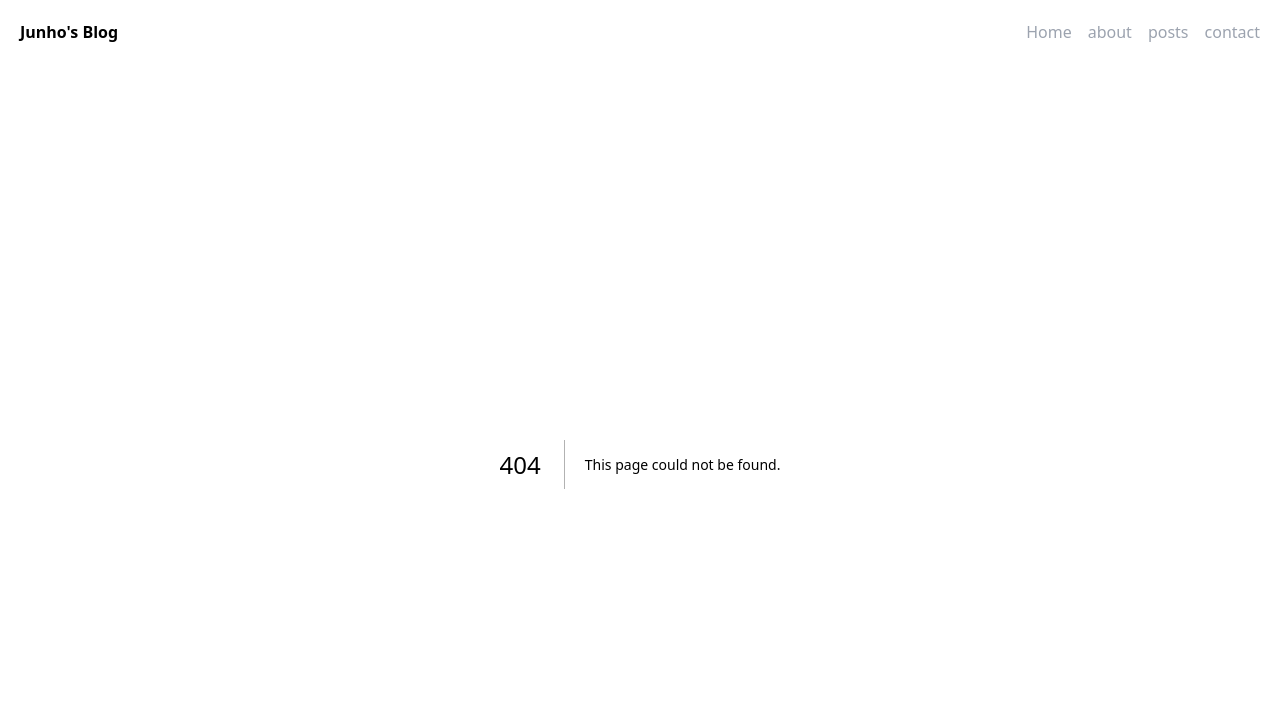
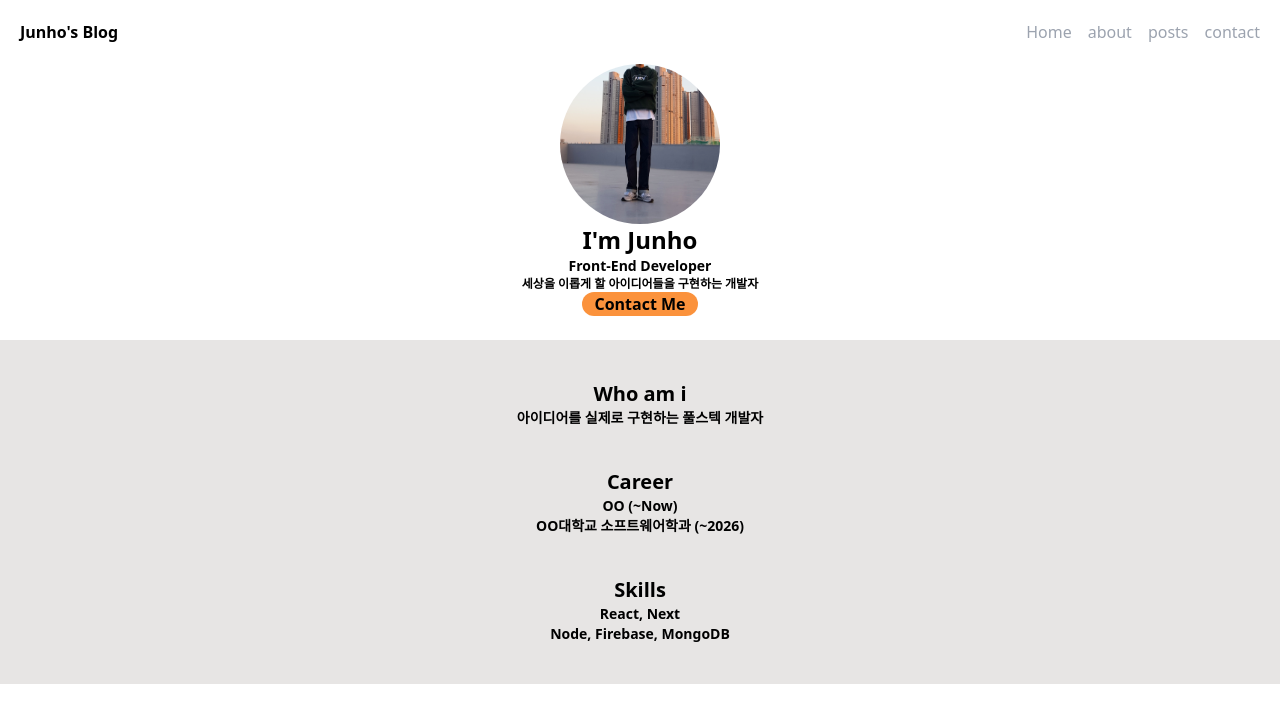
Before and after one commit to JunhOpportunity/JH-Blog, a Next.js app: page /contact in a window 1280 px wide. Before the commit this address had no page. Shown: the top 722 px of the page. Built offline with nearby package versions, Linux system fonts and the light colour scheme.

Commit message:
Add Contact Page

```diff
--- /dev/null
+++ b/src/app/contact/page.tsx
@@ -0,0 +1,47 @@
+import Image from "next/image";
+import Link from "next/link";
+import profileImage from "../../../public/images/profile.png";
+
+export default function Contact() {
+  return (
+    <>
+      <div className="flex flex-col items-center">
+        <Image
+          src={profileImage}
+          className="w-40 h-40 rounded-full"
+          alt="image"
+        />
+        <h1 className="font-bold text-2xl">I'm Junho</h1>
+        <h2 className="font-bold text-sm">Front-End Developer</h2>
+        <h3 className="font-bold text-xs">
+          세상을 이롭게 할 아이디어들을 구현하는 개발자
+        </h3>
+        <Link
+          href="contact"
+          className="rounded-full bg-orange-400 px-3 font-bold"
+        >
+          Contact Me
+        </Link>
+      </div>
+      <div className="flex flex-col justify-center text-center gap-10 mt-6 bg-stone-200 p-10">
+        <div>
+          <h1 className="font-bold text-xl">Who am i</h1>
+          <h2 className="font-bold text-sm">
+            아이디어를 실제로 구현하는 풀스텍 개발자
+          </h2>
+          <h2 className="font-bold text-sm"></h2>
+        </div>
+        <div>
+          <h1 className="font-bold text-xl">Career</h1>
+          <h2 className="font-bold text-sm">OO (~Now)</h2>
+          <h2 className="font-bold text-sm">OO대학교 소프트웨어학과 (~2026)</h2>
+        </div>
+        <div>
+          <h1 className="font-bold text-xl">Skills</h1>
+          <h2 className="font-bold text-sm">React, Next</h2>
+          <h2 className="font-bold text-sm">Node, Firebase, MongoDB </h2>
+        </div>
+      </div>
+    </>
+  );
+}
```
